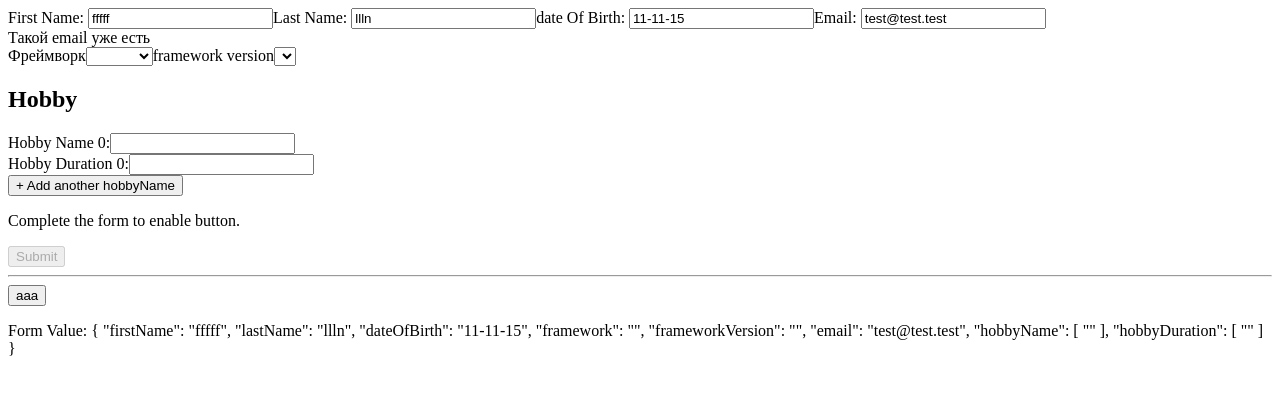
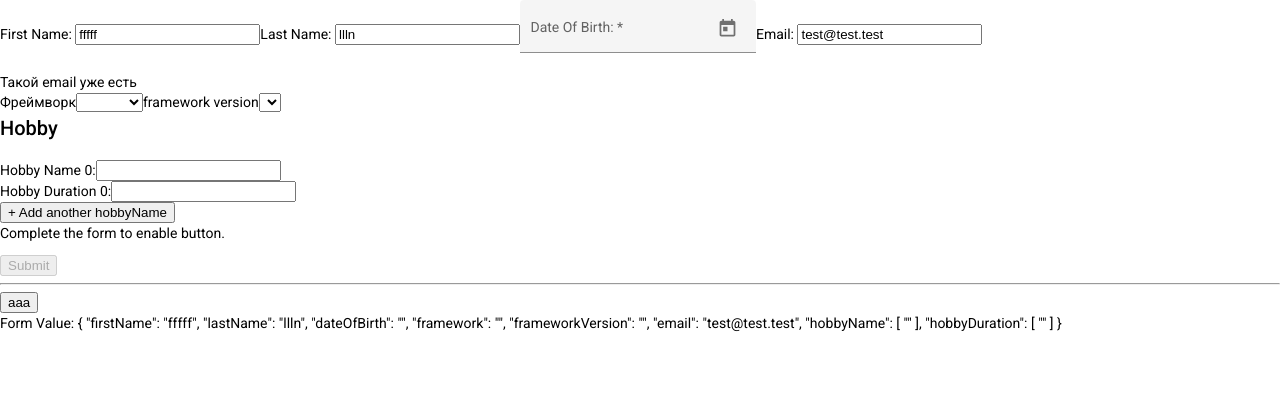
Before and after one commit to v-tym/test-iteam, an Angular app: page / in a window 1280 px wide. Shown: the top 394 px of the page. Built offline with nearby package versions, Linux system fonts and the light colour scheme.

Commit message:
Применили angular material datepicker

```diff
--- a/angular.json
+++ b/angular.json
@@ -27,6 +27,7 @@
               "src/assets"
             ],
             "styles": [
+              "./node_modules/@angular/material/prebuilt-themes/indigo-pink.css",
               "src/styles.css"
             ],
             "scripts": []
@@ -94,6 +95,7 @@
               "src/assets"
             ],
             "styles": [
+              "./node_modules/@angular/material/prebuilt-themes/indigo-pink.css",
               "src/styles.css"
             ],
             "scripts": []
--- a/package.json
+++ b/package.json
@@ -11,10 +11,12 @@
   "private": true,
   "dependencies": {
     "@angular/animations": "~13.0.0",
+    "@angular/cdk": "~13.1.1",
     "@angular/common": "~13.0.0",
     "@angular/compiler": "~13.0.0",
     "@angular/core": "~13.0.0",
     "@angular/forms": "~13.0.0",
+    "@angular/material": "~13.1.1",
     "@angular/platform-browser": "~13.0.0",
     "@angular/platform-browser-dynamic": "~13.0.0",
     "@angular/router": "~13.0.0",
--- a/src/app/app.component.html
+++ b/src/app/app.component.html
@@ -5,8 +5,21 @@
   <label for="last-name">Last Name: </label>
   <input id="last-name" type="text" formControlName="lastName">
 
-  <label for="date-of-birth">date Of Birth: </label>
-  <input id="date-of-birth" type="text" formControlName="dateOfBirth">
+  <!-- <label for="date-of-birth">date Of Birth: </label>
+  <input id="date-of-birth" type="text" formControlName="dateOfBirth"> -->
+  <mat-form-field appearance="fill" class="example-form-field">
+    <mat-label>Date Of Birth:</mat-label>
+    <input matInput [matDatepicker]="datepicker" formControlName="dateOfBirth">
+    <mat-datepicker-toggle matSuffix [for]="datepicker"></mat-datepicker-toggle>
+    <!-- #docregion datepicker-actions -->
+    <mat-datepicker #datepicker>
+      <mat-datepicker-actions>
+        <button mat-button matDatepickerCancel>Cancel</button>
+        <button mat-raised-button color="primary" matDatepickerApply>Apply</button>
+      </mat-datepicker-actions>
+    </mat-datepicker>
+    <!-- #enddocregion datepicker-actions -->
+    </mat-form-field>
 
   <label for="email">Email: </label>
   <input id="email" type="text" formControlName="email">
--- a/src/app/app.component.ts
+++ b/src/app/app.component.ts
@@ -35,7 +35,7 @@
   profileForm = this.fb.group({
     firstName: ['fffff', Validators.required],
     lastName: ['llln', Validators.required],
-    dateOfBirth: ['11-11-15', Validators.required],
+    dateOfBirth: ["", Validators.required],
     framework: ['', Validators.required],
     frameworkVersion: ['', Validators.required],
     email: ['test@test.test', [Validators.required, Validators.email], [this.mailAsyncValidator(this.mailService)]],
--- a/src/index.html
+++ b/src/index.html
@@ -6,8 +6,11 @@
   <base href="/">
   <meta name="viewport" content="width=device-width, initial-scale=1">
   <link rel="icon" type="image/x-icon" href="favicon.ico">
+  <link rel="preconnect" href="https://fonts.gstatic.com">
+  <link href="https://fonts.googleapis.com/css2?family=Roboto:wght@300;400;500&display=swap" rel="stylesheet">
+  <link href="https://fonts.googleapis.com/icon?family=Material+Icons" rel="stylesheet">
 </head>
-<body>
+<body class="mat-typography">
   <app-root></app-root>
 </body>
 </html>
--- a/src/styles.css
+++ b/src/styles.css
@@ -1 +1,4 @@
 /* You can add global styles to this file, and also import other style files */
+
+html, body { height: 100%; }
+body { margin: 0; font-family: Roboto, "Helvetica Neue", sans-serif; }
```
Also changed, not shown: src/app/app.module.ts (+11 -1 lines), src/material.module.ts (added, +96 -0 lines), 1 other file (tests, documents, lock files or other folders).
